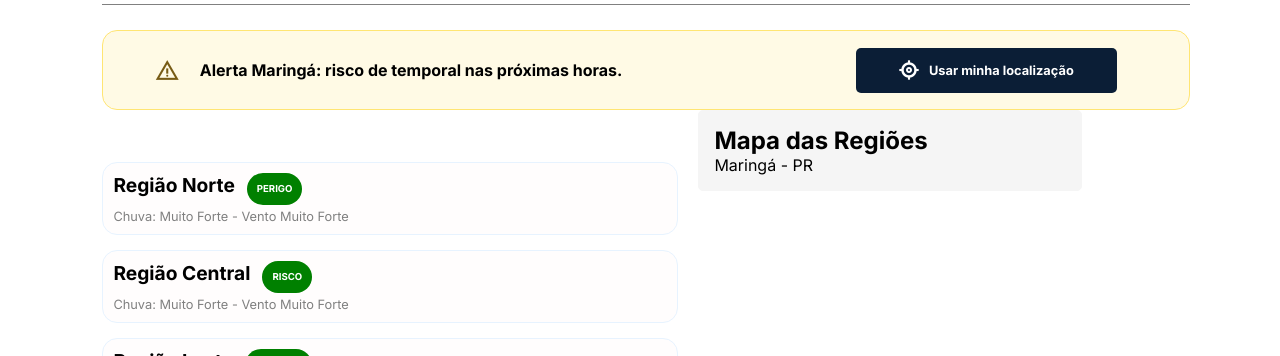
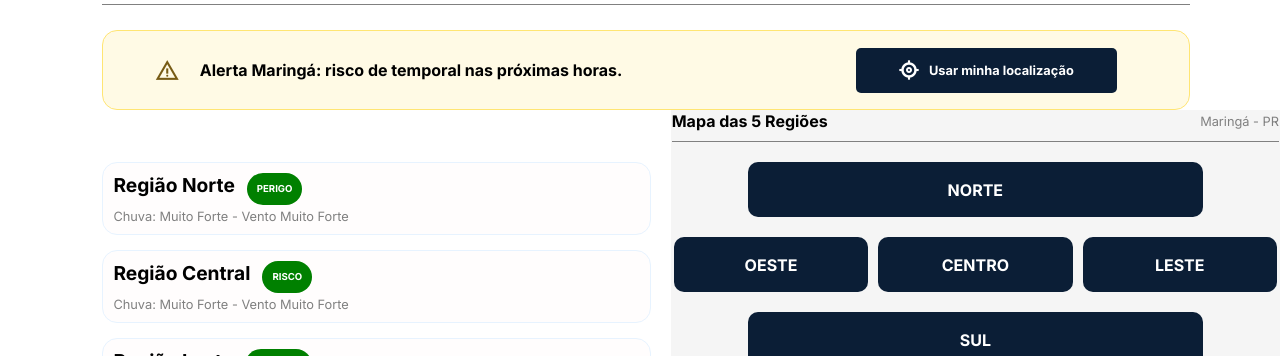
Before and after one commit to ojoaobento/Projeto-Tempo, a plain HTML site: page src/page.html in a window 1280 px wide. Shown: the part 591-947 px from the top of the page. Drawn offline with nearby package versions, Linux system fonts and the light colour scheme.

Commit message:
Incrementando as 5 regioes

```diff
--- a/src/page.html
+++ b/src/page.html
@@ -170,14 +170,26 @@
 
             <div class="mapa">
 
-                <div>
-                    <h2>Mapa das Regiões</h2>
+                <div class="mapa-topo">
+                    <h2>Mapa das 5 Regiões</h2>
                     <p>Maringá - PR</p>
                 </div>
 
 
-                <div>
+                <div class="mapa-regioes">
+                    <div class="mapa-linha">
+                        <div class="regiao"><p>NORTE</p></div>
+                    </div>
 
+                    <div class="mapa-meio">
+                        <div class="regiao"><p>OESTE</p></div>
+                        <div class="regiao"><p>CENTRO</p></div>
+                        <div class="regiao"><p>LESTE</p></div>
+                    </div>
+
+                    <div class="mapa-linha">
+                        <div class="regiao"><p>SUL</p></div>
+                    </div>
                 </div>
 
 
--- a/src/styles.css
+++ b/src/styles.css
@@ -409,9 +409,69 @@ main{
 .mapa{
     background-color: whitesmoke;
     border: 1px solid whitesmoke;
-    border-radius: 5px;
-    width: 30%;
-    padding: 15px;
+    border-radius: 50x;
+    width: 50%;
+    height: 50%;
+}
+
+.mapa-topo{
+    display: flex;
+    justify-content: space-between;
+    align-items: center;
+    padding-bottom: 10px;
+    margin-bottom: 20px;
+    border-bottom: 1px solid #808080;
+}
+
+.mapa-topo > h2{
+    font-size: 1em;
+}
+
+.mapa-topo > p{
+    font-size: 0.8em;
+    color: #808080;
+}
+
+.mapa-regioes{
+    display: flex;
+    flex-direction: column;
+    gap: 20px;
+}
+
+.mapa-linha{
+    display: flex;
+    justify-content: center;
+}
+
+.mapa-linha > .regiao{
+    width: 75%;
+    height: 55px;
+}
+
+.mapa-meio{
+    display: flex;
+    justify-content: center;
+    gap: 10px;
+}
+
+.mapa-meio > .regiao{
+    width: 32%;
+    height: 55px;
+}
+
+.regiao{
+    background-color: #0b1e36;
+    color: white;
+    font-weight: bold;
+    border-radius: 10px;
+    display: flex;
+    align-items: center;
+    justify-content: center;
+    cursor: pointer;
+}
+
+.regiao:hover{
+    background-color: #05101d;
 }
 
 .mapa-integracao{
```
